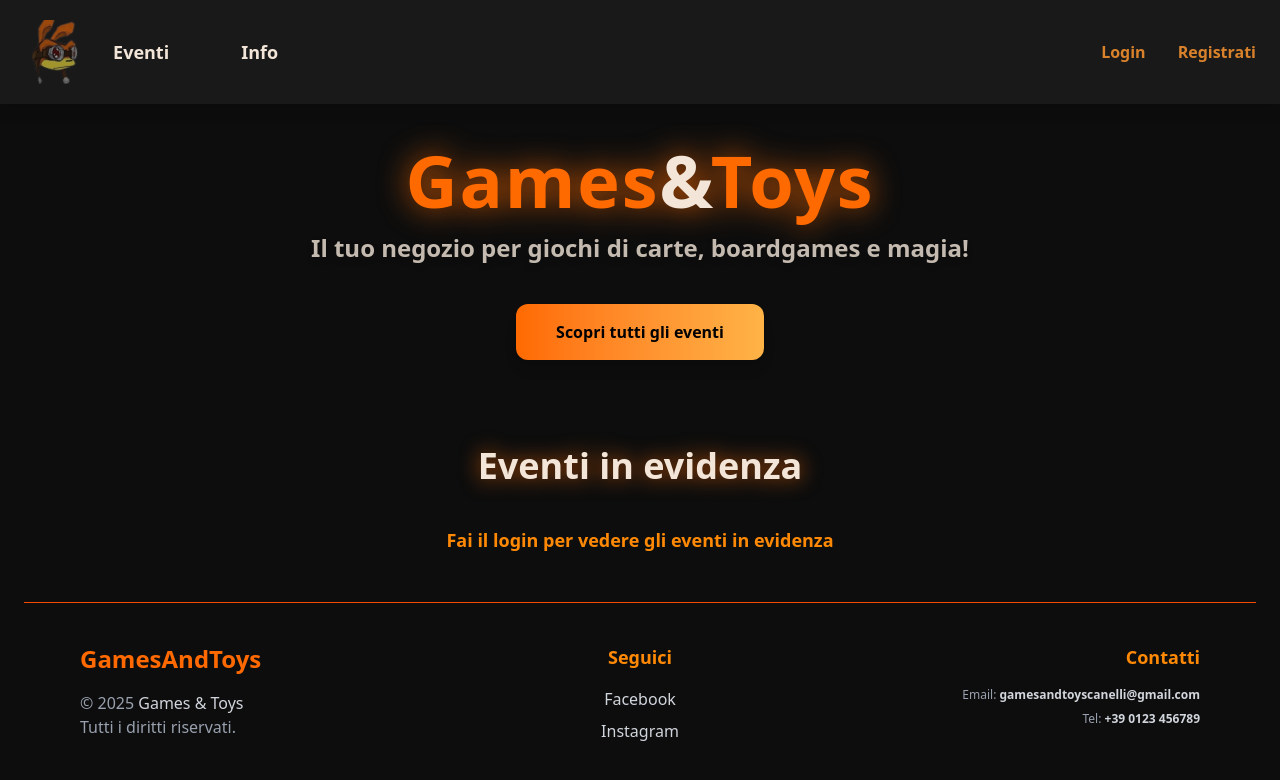
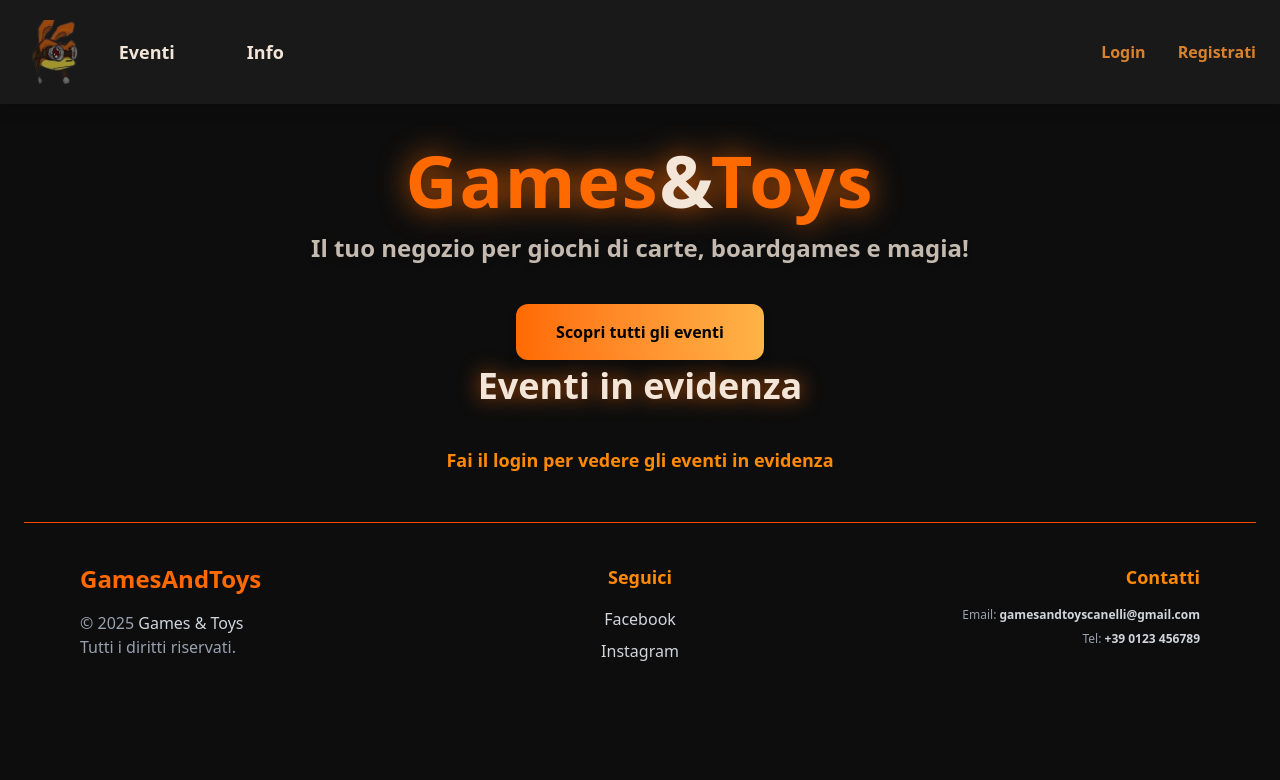
Before and after one commit to Lucaalex00/gamesandtoys-website, a React (Vite) app: page / in a window 1280 px wide. Shown: the top 780 px of the page. Built offline with nearby package versions, Linux system fonts and the light colour scheme.

Commit message:
Fix opacity-0 trouble in home with events loading Commit

```diff
--- a/src/components/NavbarComponent.jsx
+++ b/src/components/NavbarComponent.jsx
@@ -35,7 +35,7 @@ const Navbar = () => {
     >
       <div className="max-w-7xl mx-auto flex justify-between items-center px-6 py-4 sm:py-5">
         {/* Logo */}
-        <Link to="/" className="w-32" onClick={() => {
+        <Link to="/" className="w-32 pr-5" onClick={() => {
           window.scrollTo({ top: 0, behavior: "smooth" });
         }}>
           <img
--- a/src/pages/Home.jsx
+++ b/src/pages/Home.jsx
@@ -57,10 +57,8 @@ export default function Home() {
       {/* Carousel Section */}
       <motion.div
         initial={{ opacity: 0, y: 40 }}
-        whileInView={{ opacity: 1, y: 0 }}
-        viewport={{ once: true }}
+        animate={{ opacity: 1, y: 0 }}
         transition={{ delay: 0.3, duration: 0.8 }}
-        className="max-w-6xl mx-auto mt-20"
       >
         <h2 className="text-center text-4xl font-bold mb-10 drop-shadow-[0_0_10px_rgba(255,106,0,0.7)]">
           Eventi in evidenza
```
